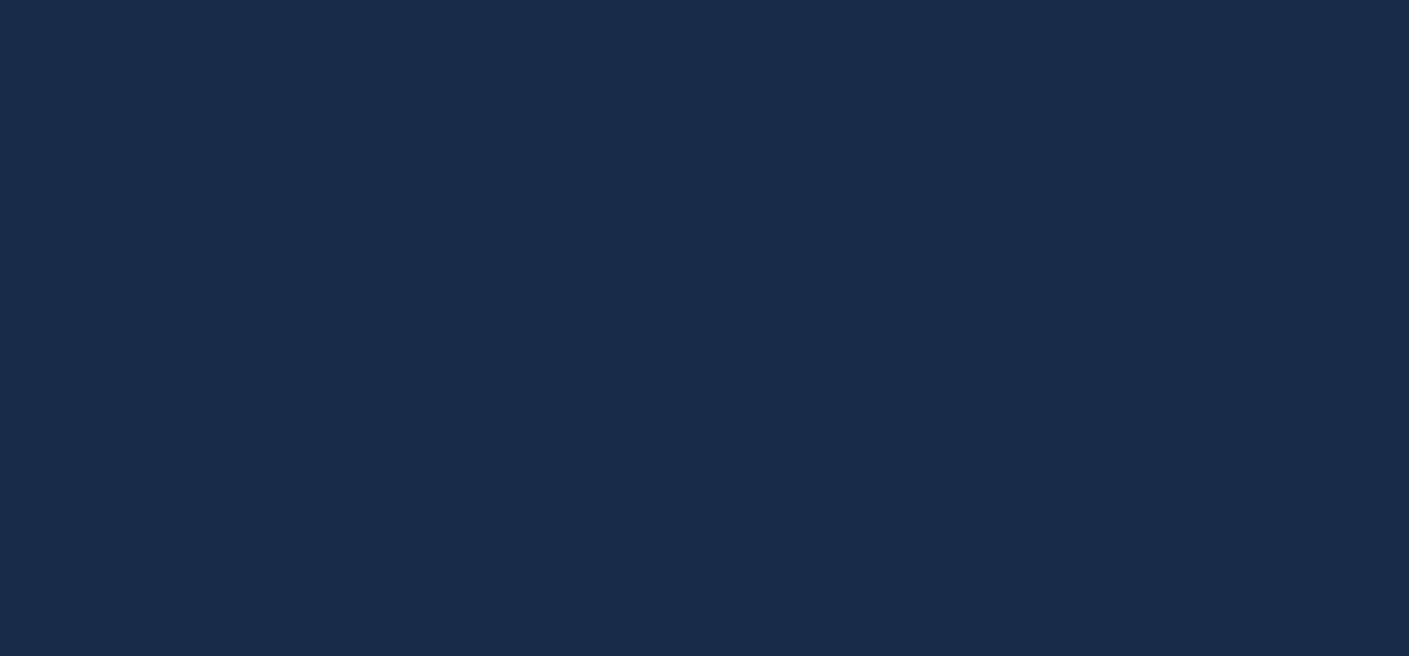
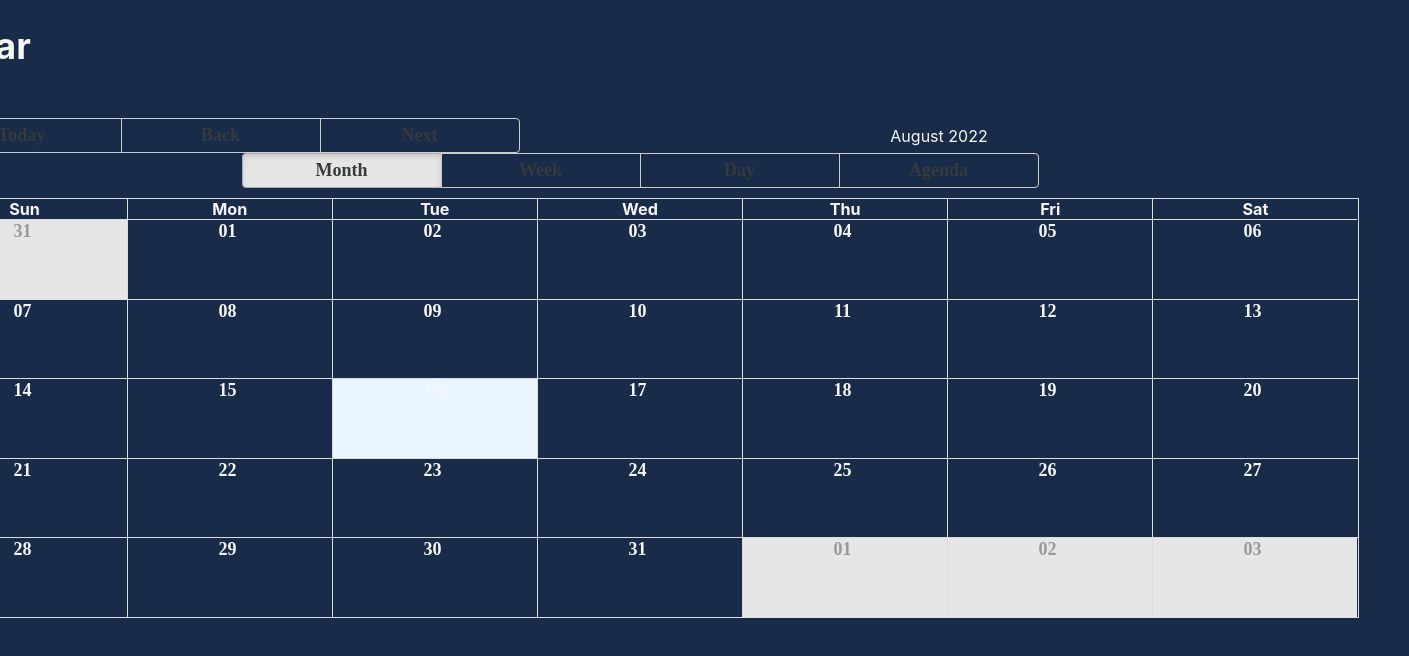
Before and after one commit to jochou02/SDSC, a React (Create React App) app in the folder src/frontend/: page /calendar2 in a window 1280 px wide. Before the commit this address had no page. Shown: the top 656 px of the page, 1409 px wide, since content can reach past the window. Built offline with nearby package versions, Linux system fonts and the light colour scheme.

Commit message:
Added files from Sprint4-UI and installed packages

```diff
--- a/src/frontend/package.json
+++ b/src/frontend/package.json
@@ -6,7 +6,10 @@
     "@testing-library/jest-dom": "^5.16.4",
     "@testing-library/react": "^13.3.0",
     "@testing-library/user-event": "^13.5.0",
+    "date-fns": "^2.29.2",
     "react": "^18.2.0",
+    "react-big-calendar": "^1.5.0",
+    "react-datepicker": "^4.8.0",
     "react-dom": "^18.2.0",
     "react-router-dom": "^6.3.0",
     "react-scripts": "^5.0.1",
--- a/src/frontend/src/index.js
+++ b/src/frontend/src/index.js
@@ -19,6 +19,7 @@ import PrefsQuiz from './pages/PrefsQuiz';
 import Courses from './pages/Courses';
 import Home from './pages/Home';
 import Calendar from './pages/Calendar';
+import Calendars from './pages/Calendar2';
 
 const root = ReactDOM.createRoot(document.getElementById('root'));
 root.render(
@@ -35,6 +36,7 @@ root.render(
       <Route path="karma" element={<Karma />} />
       <Route path="user_prefs" element={<PrefsQuiz />} />
       <Route path="calendar" element={<Calendar />} />
+      <Route path="calendar2" element={<Calendars />} />
     </Routes>
   </BrowserRouter>
 );
--- /dev/null
+++ b/src/frontend/src/pages/Calendar2.js
@@ -0,0 +1,113 @@
+import '../styles/App.css'
+import format from "date-fns/format";
+import getDay from "date-fns/getDay";
+import parse from "date-fns/parse";
+import startOfWeek from "date-fns/startOfWeek";
+import React, { useState } from "react";
+import { Calendar, dateFnsLocalizer } from "react-big-calendar";
+import "react-big-calendar/lib/css/react-big-calendar.css";
+//import DatePicker from "react-datepicker";
+import "react-datepicker/dist/react-datepicker.css";
+//import { toBeRequired } from '@testing-library/jest-dom/dist/matchers';
+import styles from '../styles/Calendar.module.css'
+
+// https://www.youtube.com/watch?v=lyRP_D0qCfk&ab_channel=DarwinTech --> need to add packages from this vid
+
+const locales = {
+  "en-US": require("date-fns/locale/en-US"),
+};
+const localizer = dateFnsLocalizer({
+  format,
+  parse,
+  startOfWeek,
+  getDay,
+  locales,
+});
+
+const events = [
+  {
+      title: "Big Meeting",
+      allDay: true,
+      start: new Date(2021, 8, 3),
+      end: new Date(2021, 8, 5),
+  },
+  {
+      title: "Vacation",
+      start: new Date(2021, 8, 12),
+      end: new Date(2021, 8, 17),
+  },
+  {
+      title: "Conference",
+      start: new Date(2021, 8, 20),
+      end: new Date(2021, 8, 25),
+  },
+  {
+    title: "Test",
+    start: "7/20/2022",
+    end: "7/25/2022"
+  },
+  {
+    title: "Test2",
+    start: "7/20/2022",
+    end: "7/25/2022"
+  }
+];
+export default function Calendars() {
+  //const [newEvent, setNewEvent] = useState({ title: "", start: "", end: "" });
+
+  //const [allEvents, setAllEvents] = useState(events);
+  const [allEvents] = useState(events);
+
+  console.log([events])
+
+  /*
+  function handleAddEvent() {
+    setAllEvents([...allEvents, newEvent]);
+  }
+  */
+
+  return(
+    <div className={styles.calendarWrapper}>
+
+    <h1>Calendar</h1>
+    {/* Sorry!! Gotta style the calendar part first
+      <h2>Add New Event</h2>
+
+      <div>
+      <input
+        type="text"
+        placeholder="Add Title"
+        style={{ width: "20%", marginRight: "10px" }}
+        value={newEvent.title}
+        onChange={(e) => setNewEvent({ ...newEvent, title: e.target.value })} />
+
+      <DatePicker
+        placeholderText="Start Date"
+        style={{ marginRight: "10px" }} selected={newEvent.start}
+        onChange={(start) => setNewEvent({ ...newEvent, start })} />
+
+      <DatePicker
+        placeholderText="End Date"
+        selected={newEvent.end}
+        onChange={(end) => setNewEvent({ ...newEvent, end })} />
+
+     <button
+      style={{ marginTop: "10px" }}
+      onClick={handleAddEvent}>
+       Add Event
+     </button>
+      </div>
+    */}
+
+      <Calendar
+        localizer = {localizer}
+        events = {allEvents}
+        startAccessor ="start" endAccessor="end"
+        style={{
+          height:500,
+          margin:"50px"}}
+      />
+    </div>
+  )
+  // <h1 className='wait-times'>Calendar</h1>;
+}
--- a/src/frontend/src/pages/Courses.js
+++ b/src/frontend/src/pages/Courses.js
@@ -1,8 +1,8 @@
 import React, { Component } from 'react';
-// eslint-disable-next-line
-import { useLocation } from 'react-router-dom'
 
-import LoggedInTester from '../buttons/LoggedInTester';
+//import { useLocation } from 'react-router-dom'
+
+//import LoggedInTester from '../buttons/LoggedInTester';
 
 const Course = ({ course_dept, course_num }) => (
     <div>
--- a/src/frontend/src/pages/Home.js
+++ b/src/frontend/src/pages/Home.js
@@ -4,7 +4,6 @@ import LoggedInTester from '../buttons/LoggedInTester';
 
 import GenerateMatching from './components/GenerateMatching';
 import MatchingReceived from './components/MatchingReceived';
-import Test from './components/Test';
 
 /* import Profile from './Profile' */
 
@@ -62,8 +61,6 @@ class Home extends Component {
             <GenerateMatching />
             <MatchingReceived />
 
-            <Test />
-
         </>
       );
     }
--- a/src/frontend/src/pages/components/Test.js
+++ /dev/null
@@ -1,19 +0,0 @@
-import React, { Component } from 'react'
-import styles from '../../styles/Test.module.css'
-import { Link } from 'react-router-dom'
-
-class Test extends Component {
-  constructor(props) {
-    super(props);
-  }
-
-  render() {
-    return (<>
-      <Link to="/test_profile" state={{ from: "occupation" }}>
-        <button className={styles.profileButton}>Display User Profile</button>
-      </Link>
-     </>);
-  }
-}
-
-export default Test
--- /dev/null
+++ b/src/frontend/src/styles/Calendar2.module.css
@@ -0,0 +1,4 @@
+.calendarWrapper {
+  background-color: red;
+  width: fit-content;
+}
--- a/src/frontend/src/styles/Test.module.css
+++ /dev/null
@@ -1,20 +0,0 @@
-.profileButton {
-  background-color: var(--color-accent);
-  color: whitesmoke;
-  font-size: 18px;
-  font-weight: 700;
-  margin: 0;
-  border-style: none;
-  padding: 10px 20px 10px 20px;
-  width: 200px;
-  border-radius: 5px;
-  transition: opacity 0.15s;
-}
-
-.button:hover {
-  opacity: 0.8;
-}
-
-.button:active {
-  opacity: 0.6;
-}
```
Also changed, not shown: src/frontend/src/pages/components/TestProfile.js (deleted, +0 -39 lines), 2 other files (tests, documents, lock files or other folders).
